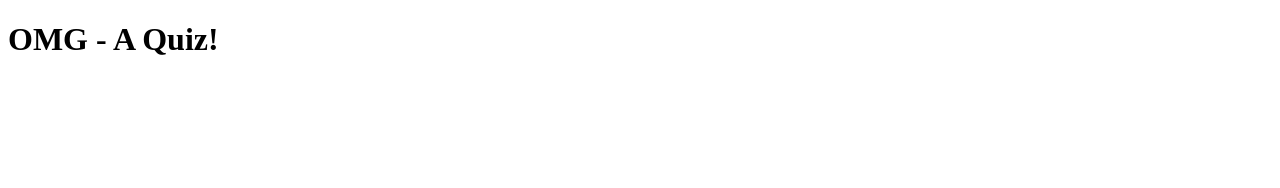
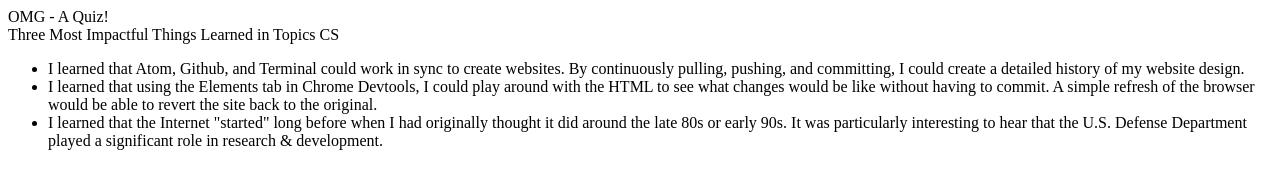
Before and after one commit to michaelding21/CS_Quiz, a plain HTML site: page index.html in a window 1280 px wide. Drawn offline with Linux system fonts and the light colour scheme.

Commit message:
Most impactful things learned during Topics CS
1. Using Atom, Github, and Terminal together
2. Chrome Devtools Elements tab
3. Internet timeline

```diff
--- a/index.html
+++ b/index.html
@@ -10,7 +10,13 @@
 </head>
 
 <body>
-  <h1>OMG - A Quiz!</h1>
+  <header>OMG - A Quiz!</header>
+  <section>Three Most Impactful Things Learned in Topics CS </section>
+     <ul>
+       <li>I learned that Atom, Github, and Terminal could work in sync to create websites. By continuously pulling, pushing, and committing, I could create a detailed history of my website design.  </li>
+       <li>I learned that using the Elements tab in Chrome Devtools, I could play around with the HTML to see what changes would be like without having to commit. A simple refresh of the browser would be able to revert the site back to the original.</li>
+       <li>I learned that the Internet "started" long before when I had originally thought it did around the late 80s or early 90s. It was particularly interesting to hear that the U.S. Defense Department played a significant role in research & development. </li>
+     </ul>
 </body>
 
 </html>
```
